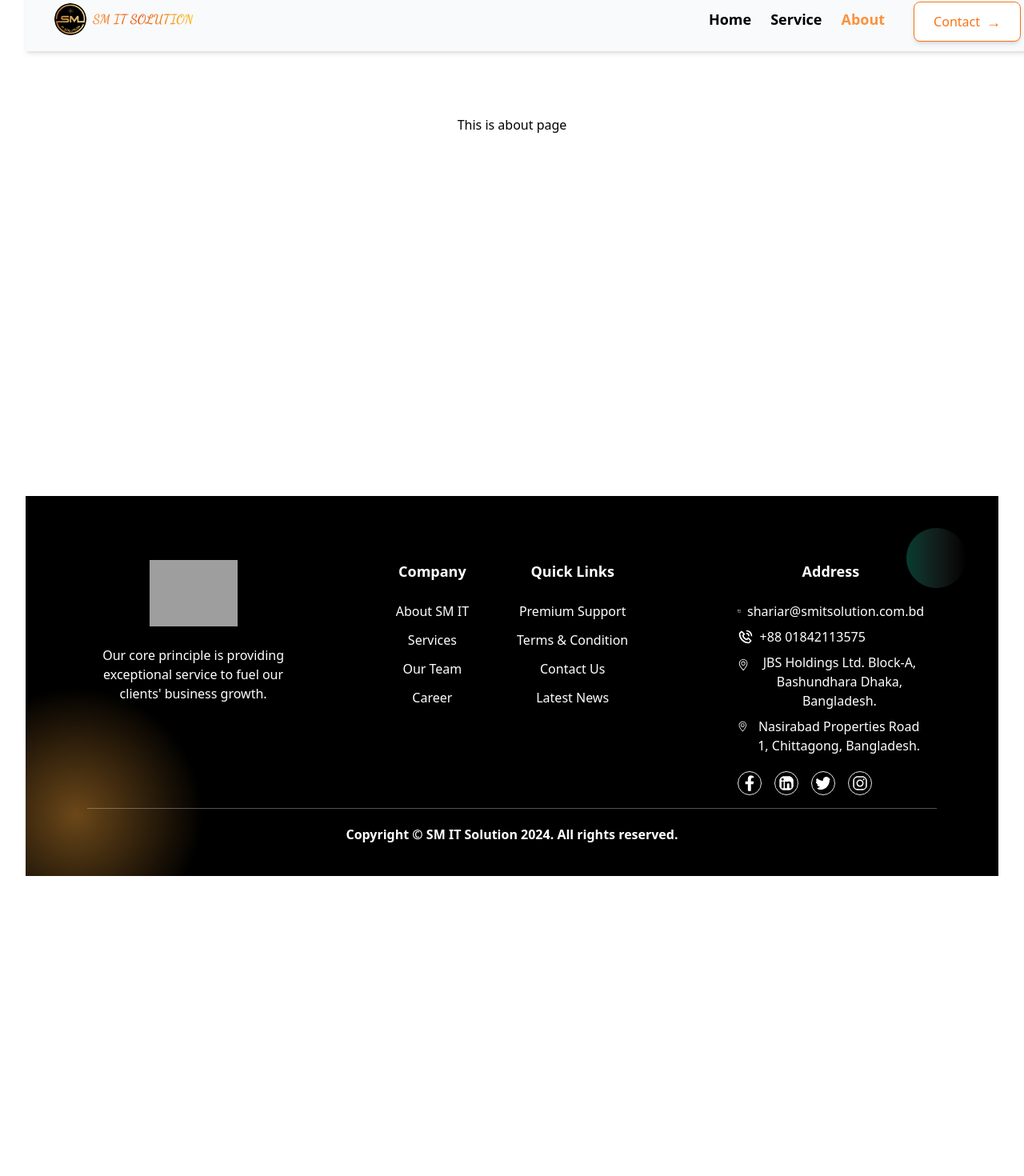
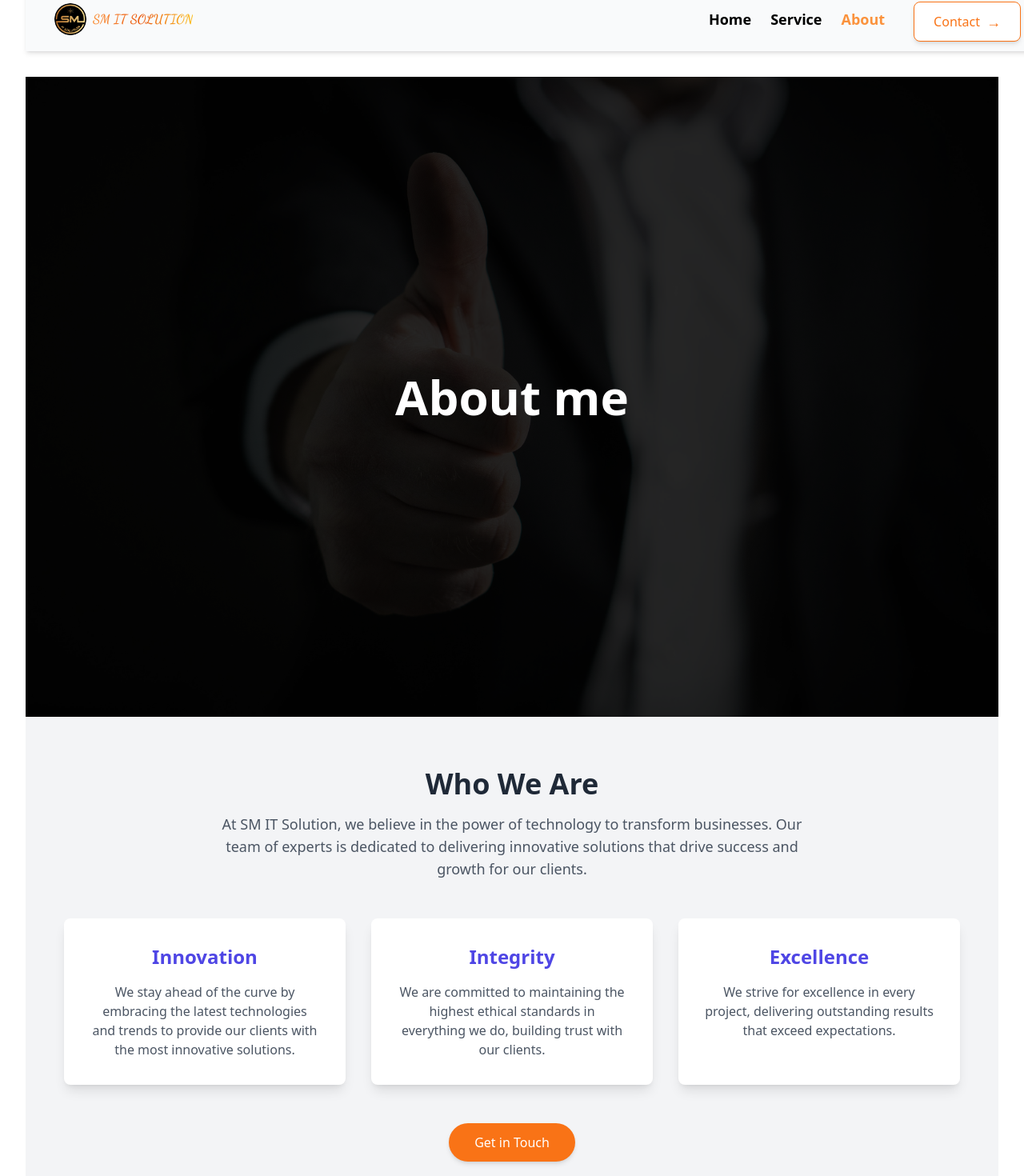
Before and after one commit to Mdsakib999/SMIT-2.0, a React (Vite) app: page /about in a window 1280 px wide. Shown: the part 16-1486 px from the top of the page at 80% size. Before the commit the page ends 1143 px from the top, so only its background shows below. Built offline with nearby package versions, Linux system fonts and the light colour scheme; grey boxes are pictures that could not be loaded; a web font is replaced by a local one.

Commit message:
add about page

```diff
--- a/src/Components/HomeComponents/Testimonials.jsx
+++ b/src/Components/HomeComponents/Testimonials.jsx
@@ -49,7 +49,7 @@ const Testimonials = () => {
                 >
                     {testimonials.map(({ id, name, position, image, testimonial }) => (
                         <SwiperSlide key={id}>
-                            <div className="border p-8 my-10 mx-3 rounded-xl shadow-xl flex flex-col justify-between transform transition-transform hover:-translate-y-2 h-[370px]  ">
+                            <div className="border h-[400px] p-6 my-10 mx-3 rounded-xl shadow-xl flex flex-col justify-between transform transition-transform hover:-translate-y-2   ">
                                 <div className="mb-6 ">
                                     <FaQuoteLeft className="text-[#f6682782] mb-4 animate-shake" size={36} />
                                     <p className="text-gray-700 font-light italic leading-relaxed text-lg">
--- a/src/Components/Shared/Navbar.jsx
+++ b/src/Components/Shared/Navbar.jsx
@@ -40,7 +40,7 @@ const Navbar = () => {
                                 {item.title}
                             </NavLink>
                             {
-                                item.children && <div className="absolute top-0 -left-48 transition group-hover:translate-y-5 translate-y-0 opacity-0 invisible group-hover:opacity-100 group-hover:visible duration-500 ease-in-out group-hover:transform z-50 min-w-[500px] transform">
+                                item.children && <div className="absolute top-2 -left-48 transition group-hover:translate-y-5 translate-y-0 opacity-0 invisible group-hover:opacity-100 group-hover:visible duration-500 ease-in-out group-hover:transform z-50 min-w-[500px] transform">
                                     <div className="relative top-6 p-4 bg-white rounded-xl shadow-xl w-full">
                                         <div className="w-10 h-10 bg-white transform rotate-45 absolute top-0 z-0 translate-x-0 transition-transform group-hover:translate-x-[12rem] duration-500 ease-in-out rounded-sm"></div>
 
--- a/src/Pages/About/About.jsx
+++ b/src/Pages/About/About.jsx
@@ -1,9 +1,70 @@
-import React from 'react';
+import { Link } from "react-router-dom";
+import useDocumentTitle from "../../Hooks/useDocumentTitle";
+import bgImage from '../../assets/pexels-pixabay-327533.jpg';
 
 const About = () => {
+    useDocumentTitle(`About | SM IT Solution`)
     return (
-        <div>
-            <h1>This is about page</h1>
+        <div className="-mt-12 py-32">
+            <div className="relative w-full h-screen -mt-32 py-32">
+                {/* Background Image */}
+                <div
+                    className="absolute inset-0 bg-cover bg-center"
+                    style={{ backgroundImage: `url(${bgImage})` }}
+                >
+                    <div className="absolute inset-0 bg-black bg-opacity-85"></div> {/* Optional overlay for better text visibility */}
+                </div>
+
+                {/* Centered Text */}
+                <div className="relative flex justify-center items-center h-full">
+                    <h1 className="text-white text-5xl md:text-6xl font-bold text-center">
+                        About me
+                    </h1>
+                </div>
+            </div>
+            <section className="py-16 bg-gray-100">
+                <div className="container mx-auto px-6 md:px-12">
+                    <div className="text-center mb-12">
+                        <h2 className="text-4xl font-extrabold text-gray-800">
+                            Who We Are
+                        </h2>
+                        <p className="text-lg text-gray-600 mt-4 max-w-3xl mx-auto">
+                            At SM IT Solution, we believe in the power of technology to transform businesses. Our team of experts is dedicated to delivering innovative solutions that drive success and growth for our clients.
+                        </p>
+                    </div>
+
+                    <div className="grid grid-cols-1 md:grid-cols-3 gap-8">
+                        {/* Core Values */}
+                        <div className="bg-white p-8 rounded-lg shadow-lg">
+                            <h3 className="text-2xl font-bold text-indigo-600">Innovation</h3>
+                            <p className="text-gray-600 mt-4">
+                                We stay ahead of the curve by embracing the latest technologies and trends to provide our clients with the most innovative solutions.
+                            </p>
+                        </div>
+                        <div className="bg-white p-8 rounded-lg shadow-lg">
+                            <h3 className="text-2xl font-bold text-indigo-600">Integrity</h3>
+                            <p className="text-gray-600 mt-4">
+                                We are committed to maintaining the highest ethical standards in everything we do, building trust with our clients.
+                            </p>
+                        </div>
+                        <div className="bg-white p-8 rounded-lg shadow-lg">
+                            <h3 className="text-2xl font-bold text-indigo-600">Excellence</h3>
+                            <p className="text-gray-600 mt-4">
+                                We strive for excellence in every project, delivering outstanding results that exceed expectations.
+                            </p>
+                        </div>
+                    </div>
+
+                    <div className="text-center mt-12">
+                        <Link
+                            to="/contact"
+                            className="inline-block px-8 py-3 bg-orange-500 text-white rounded-full shadow-md hover:bg-orange-600 transition-all duration-300"
+                        >
+                            Get in Touch
+                        </Link>
+                    </div>
+                </div>
+            </section>
         </div>
     );
 };
--- a/src/Pages/Blog/BlogDetails.jsx
+++ b/src/Pages/Blog/BlogDetails.jsx
@@ -9,9 +9,9 @@ const BlogDetails = () => {
     const filterData = blogData.find(item => item.id == id)
     const relatedData = blogData.filter(item => item.id !== id)
     const [liked, setLiked] = useState(false);
-    // useEffect(() => {
-    //     window.scrollTo({ top: 0 });
-    // }, [])
+    useEffect(() => {
+        window.scrollTo({ top: 0 });
+    }, [])
     const backgroundColors = [
         // 'bg-[#C0B1FF]',  // Light purple
         'bg-[#FFD1C1]',  // Light coral
--- a/src/Pages/Service/Service.jsx
+++ b/src/Pages/Service/Service.jsx
@@ -2,11 +2,12 @@ import { Link } from 'react-router-dom';
 import bgImage from '../../assets/pexels-pixabay-327533.jpg';
 import { services } from '../../utils/service';
 import { useEffect } from 'react';
+import useDocumentTitle from '../../Hooks/useDocumentTitle';
 
 
 
 const Service = () => {
-
+    useDocumentTitle(`Service | SM IT Solution `)
     useEffect(() => {
         window.scrollTo({ top: 0 });
     }, [])
--- a/src/Pages/Service/ServiceDetails.jsx
+++ b/src/Pages/Service/ServiceDetails.jsx
@@ -1,9 +1,11 @@
 import { Link, useParams } from "react-router-dom";
 import { services } from "../../utils/service";
 import { useEffect } from "react";
+import useDocumentTitle from "../../Hooks/useDocumentTitle";
 
 const ServiceDetails = () => {
     const { title } = useParams(); // Assuming you are using React Router for navigation
+    useDocumentTitle(`Service | SM IT Solution | ${title}`)
     const plainTitle = title.split('-').join(' ')
     const service = services.find((service) => service.title.toLowerCase() == plainTitle.toLowerCase());
     useEffect(() => {
```
